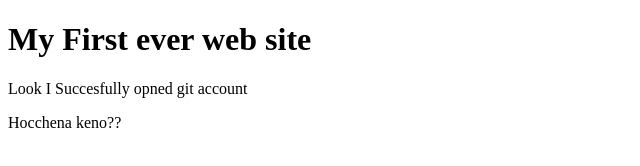
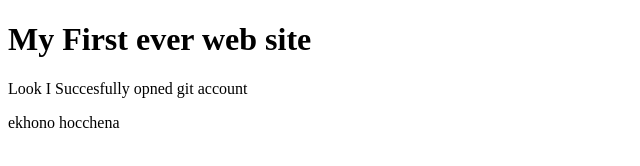
Before and after one commit to moshiurakash/first-website, a plain HTML site: page index.html in a window 1280 px wide. Shown: the full height of the page, 0-640 px from the left. Drawn offline with Linux system fonts and the light colour scheme.

Commit message:
third try

```diff
--- a/index.html
+++ b/index.html
@@ -12,9 +12,8 @@
     <p>
         Look I Succesfully opned git account
     </p>
-
     <p>
-        Hocchena keno??
+        ekhono hocchena
     </p>
 </body>
 </html>
```
